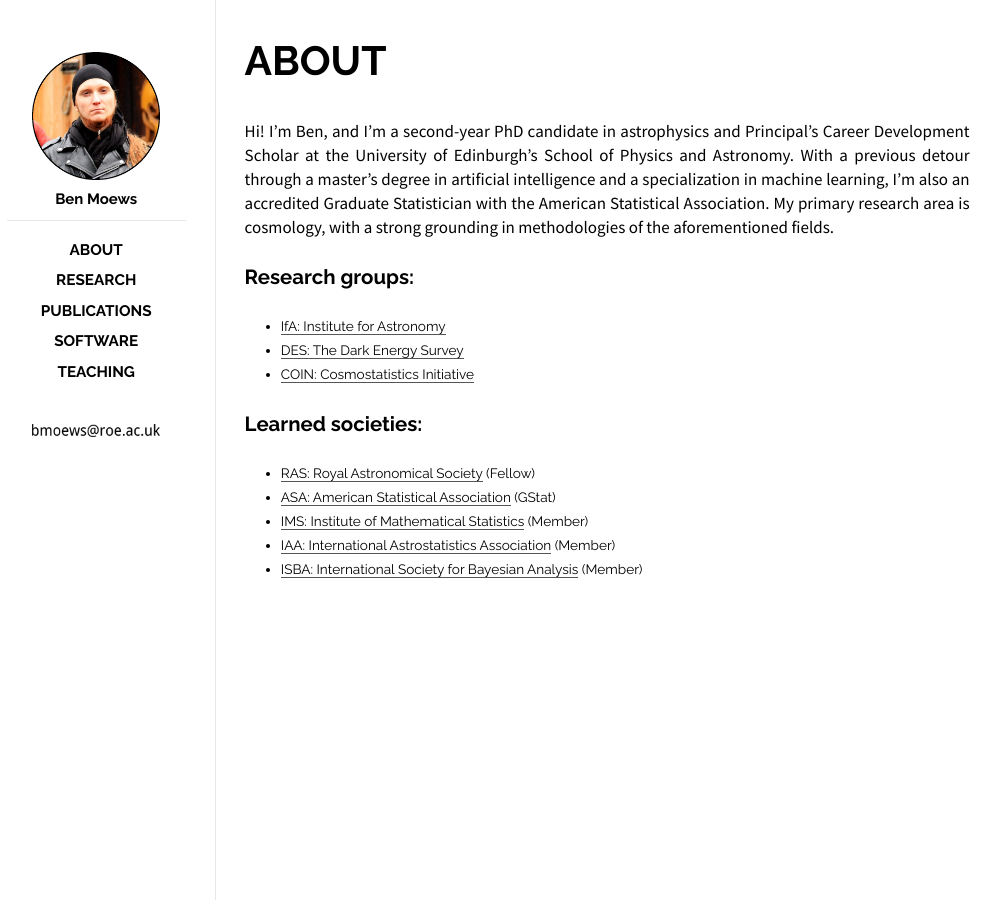
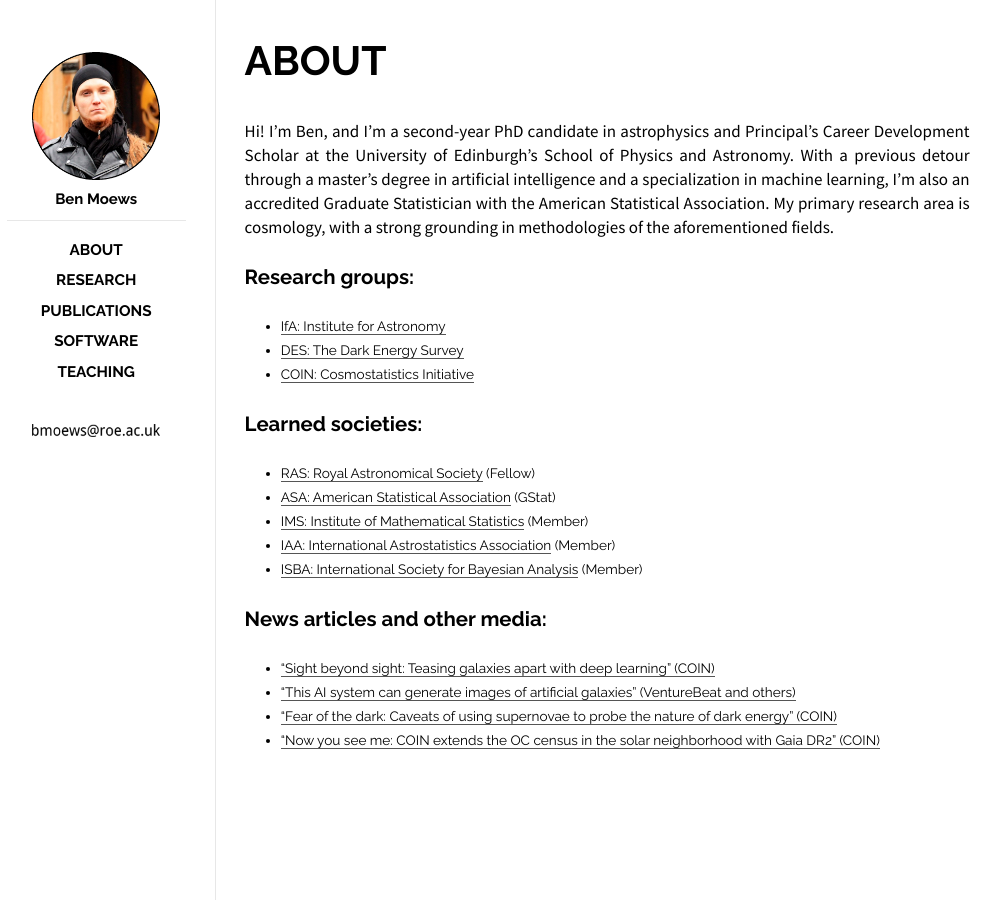
Before and after one commit to moews/moews.github.io, a Jekyll site: the page built from _posts/2017-03-27-about.md, in a window 1280 px wide. Shown: the whole page, without its empty margins (143-1144 px from the left). Built offline with Jekyll 4.4.1, drawn with Linux system fonts in a browser that asks for light colours.

Commit message:
Update 2017-03-27-about.md

```diff
--- a/_posts/2017-03-27-about.md
+++ b/_posts/2017-03-27-about.md
@@ -23,4 +23,11 @@ Hi! I'm Ben, and I'm a second-year PhD candidate in astrophysics and Principal's
 * [IAA: International Astrostatistics Association](http://iaa.mi.oa-brera.inaf.it/IAA/home.html) (Member)
 * [ISBA: International Society for Bayesian Analysis](https://bayesian.org) (Member)
 
+## News articles and other media:
+
+* ["Sight beyond sight: Teasing galaxies apart with deep learning" (COIN)](https://cosmostatistics-initiative.org/deblending/)
+* ["This AI system can generate images of artificial galaxies" (VentureBeat and others)](https://venturebeat.com/2018/11/08/this-ai-system-can-generate-images-of-artificial-galaxies)
+* ["Fear of the dark: Caveats of using supernovae to probe the nature of dark energy" (COIN)](https://cosmostatistics-initiative.org/sncosmo/)
+* ["Now you see me: COIN extends the OC census in the solar neighborhood with Gaia DR2" (COIN)](https://cosmostatistics-initiative.org/coin-gaia_ocs/)
+
 <br>
```
